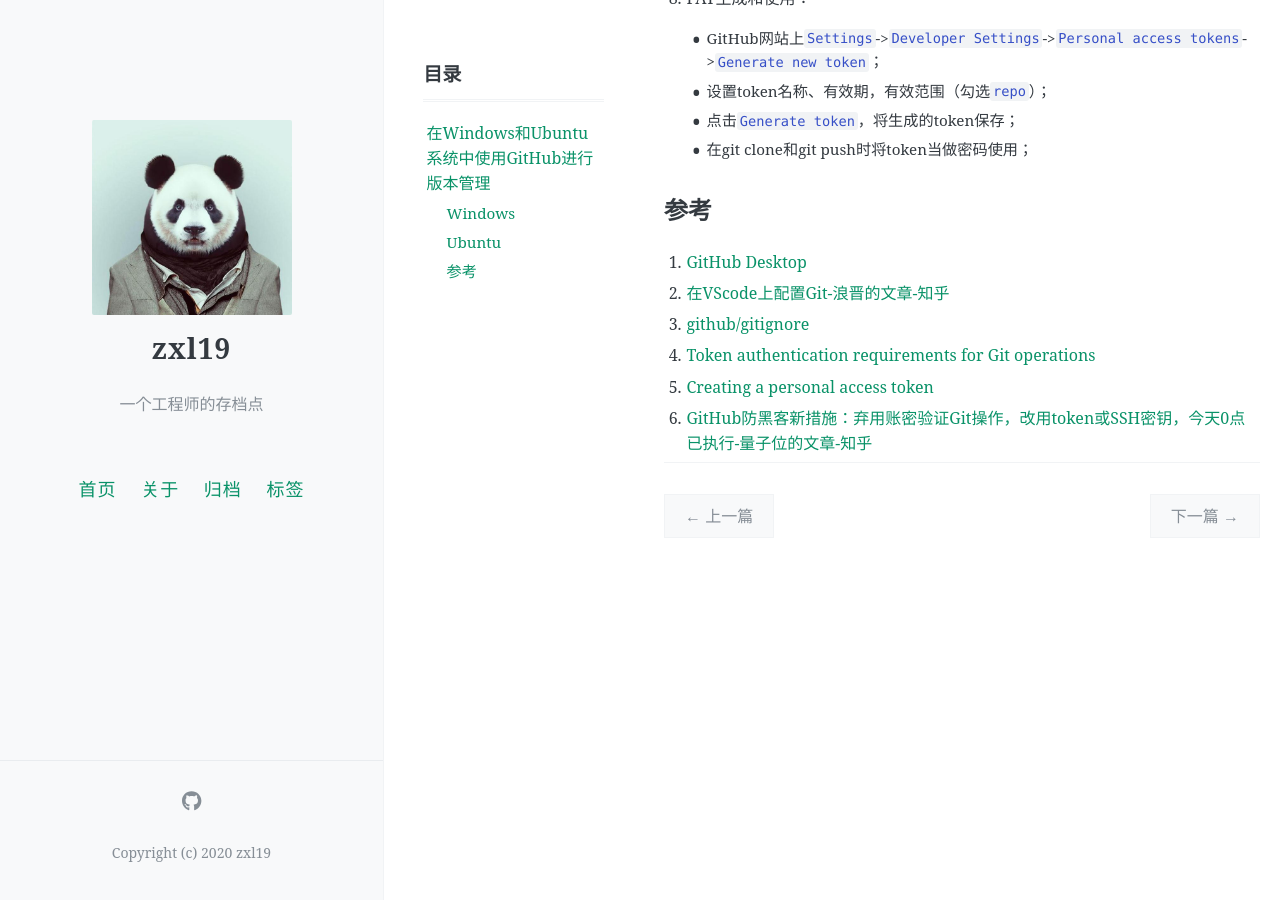
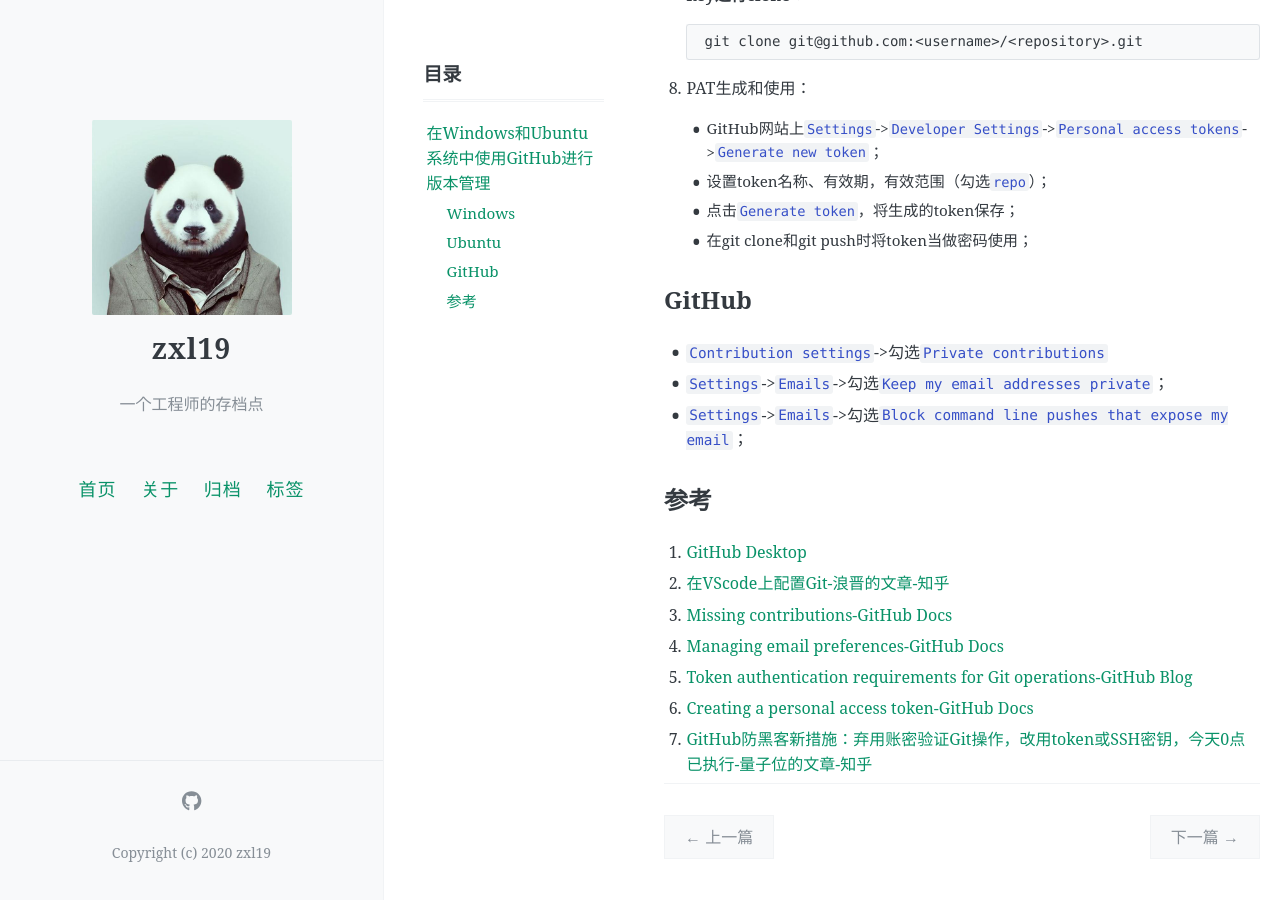
Before and after one commit to zxl19/zxl19.github.io, a Jekyll site: the page built from _posts/2020-06-25-github-setup.md, in a window 1280 px wide and 900 px high, scrolled down 1279 px. Built offline with Jekyll 4.4.1, drawn with Linux system fonts in a browser that asks for light colours; comment, search, counter and statistics services are not loaded; some of the changed text lies outside the part shown.

Commit message:
Update Posts

````diff
--- a/_posts/2020-06-25-github-setup.md
+++ b/_posts/2020-06-25-github-setup.md
@@ -27,6 +27,9 @@ pinned: false
     git config --global user.name "your name"
     git config --global user.email "your@email.com"
     ```
+
+    - 更改之前设置的Git全局变量前需要删除`~/.ssh/id_rsa`以及`~/.ssh/id_rsa.pub`；
+    - 设置的邮箱需要添加到GitHub账户中才能计算贡献；
 
 2. 创建SSH key：
 
@@ -67,11 +70,18 @@ pinned: false
     - 点击`Generate token`，将生成的token保存；
     - 在git clone和git push时将token当做密码使用；
 
+## GitHub
+
+- `Contribution settings`->勾选`Private contributions`
+- `Settings`->`Emails`->勾选`Keep my email addresses private`；
+- `Settings`->`Emails`->勾选`Block command line pushes that expose my email`；
+
 ## 参考
 
 1. [GitHub Desktop](https://desktop.github.com/)
 2. [在VScode上配置Git-浪晋的文章-知乎](https://zhuanlan.zhihu.com/p/31417255)
-3. [github/gitignore](https://github.com/github/gitignore)
-4. [Token authentication requirements for Git operations](https://github.blog/2020-12-15-token-authentication-requirements-for-git-operations/)
-5. [Creating a personal access token](https://docs.github.com/en/authentication/keeping-your-account-and-data-secure/creating-a-personal-access-token)
-6. [GitHub防黑客新措施：弃用账密验证Git操作，改用token或SSH密钥，今天0点已执行-量子位的文章-知乎](https://zhuanlan.zhihu.com/p/399759963)
+3. [Missing contributions-GitHub Docs](https://docs.github.com/en/account-and-profile/setting-up-and-managing-your-github-profile/managing-contribution-settings-on-your-profile/why-are-my-contributions-not-showing-up-on-my-profile)
+4. [Managing email preferences-GitHub Docs](https://docs.github.com/en/account-and-profile/setting-up-and-managing-your-personal-account-on-github/managing-email-preferences)
+5. [Token authentication requirements for Git operations-GitHub Blog](https://github.blog/2020-12-15-token-authentication-requirements-for-git-operations/)
+6. [Creating a personal access token-GitHub Docs](https://docs.github.com/en/authentication/keeping-your-account-and-data-secure/creating-a-personal-access-token)
+7. [GitHub防黑客新措施：弃用账密验证Git操作，改用token或SSH密钥，今天0点已执行-量子位的文章-知乎](https://zhuanlan.zhihu.com/p/399759963)
````
Also changed, not shown: _posts/.2021-09-24-wish-list.md (+1 -1 lines), _posts/2021-05-25-slam-tool.md (+5 -4 lines).
